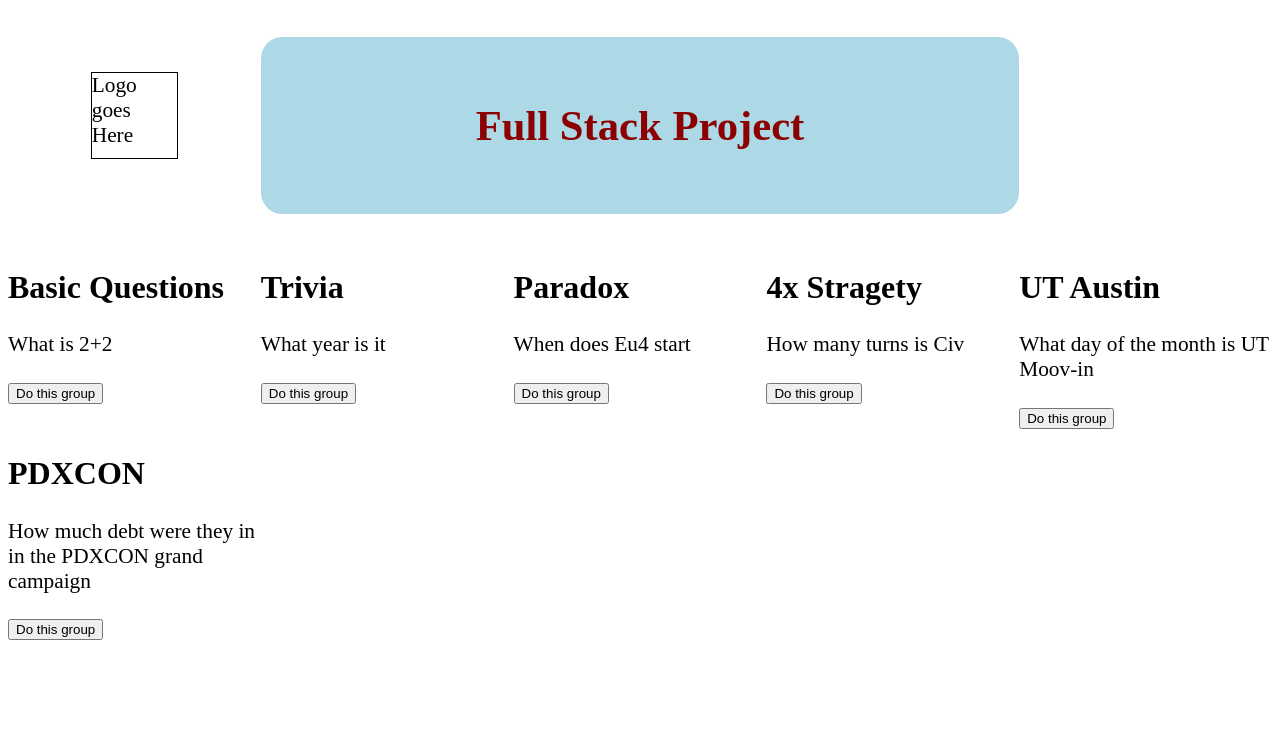
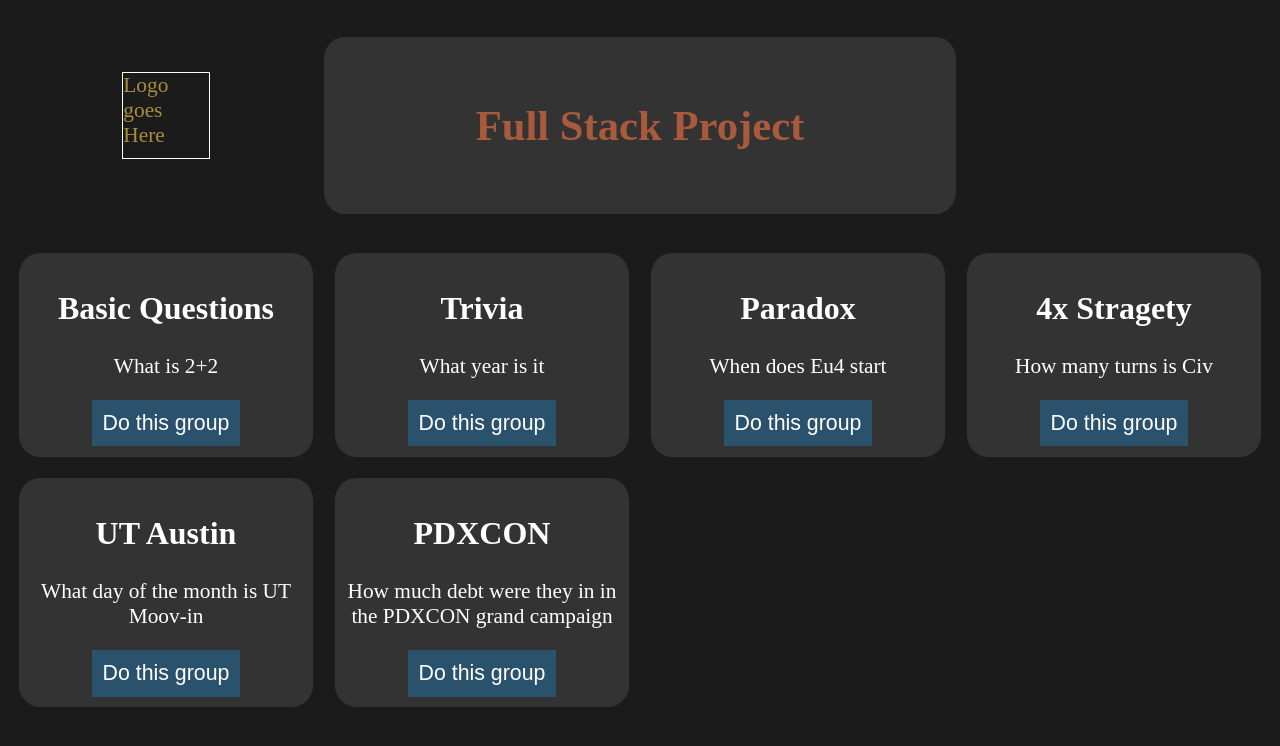
Before and after one commit to joecwilson/FullStack, a Django app: template templates/hello_webpack.html in a window 1280 px wide. Shown: the top 746 px of the page. Run offline with Django 3.2, Linux system fonts and the light colour scheme; the template is opened without the code that fills it, so the values that code supplies are empty; style sheets or scripts are compiled from the project's sources.

Commit message:
More CSS changes to use dark mode

```diff
--- a/assets/QuestionPreview.js
+++ b/assets/QuestionPreview.js
@@ -4,7 +4,7 @@ import React from 'react';
 export default function QuestionPreview({first_question,group_title}){
 
     return(
-        <div>
+        <div className="card">
             <h2>
                 {group_title}
             </h2>
--- a/static/css/styles.css
+++ b/static/css/styles.css
@@ -1,28 +1,47 @@
 html {
   font-size:16pt;
+    background-color: #1b1b1b;
 }
 
 .grid-container {
     display: grid;
-    grid-template-columns: 20% 20% 20% 20% 20%;
+    grid-template-columns: 25% 25% 25% 25% ;
 }
 
 .logo {
     width: 4rem;
     height: 4rem;
-    border: 1px solid black;
+    border: 1px solid white;
     padding: 0;
     margin: 3rem auto 3rem auto;
+    color: #AA8E3C;
 }
 
 .title {
-    grid-column: 2 / span 3;
-    background-color: lightblue;
+    grid-column: 2 / span 2;
+    background-color: #333;
     padding: 3rem 0 3rem 0;
     border-radius: 1rem;
 }
 
+.card {
+    background-color: #333;
+    border-radius: 1rem;
+    margin: 0.5rem;
+    padding: 0.5rem;
+    text-align: center;
+    color:white;
+}
+
 h1 {
-    color: darkred;
+    color: #AA5A3C;
     text-align: center;
 }
+
+button {
+    background-color: #2B526D;
+    color:white;
+    border:none;
+    font-size: 1rem;
+    padding: 0.5rem
+}
```
